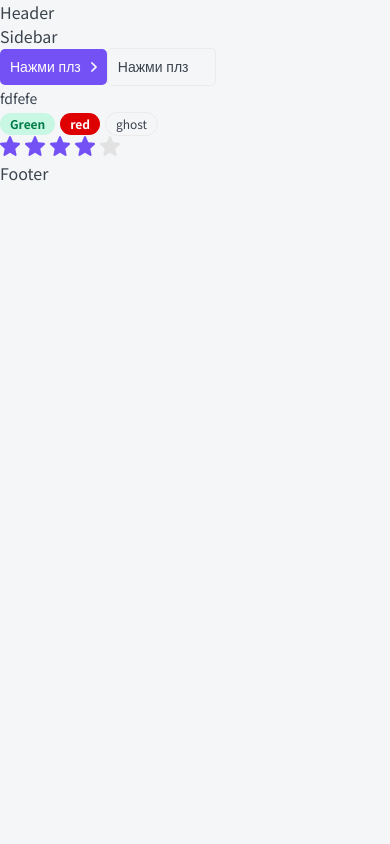
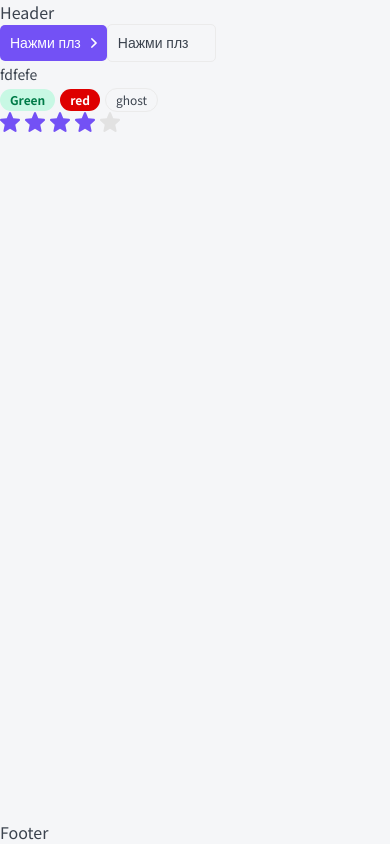
Before and after one commit to voidstone/app-top, a Next.js app: page / in a window 390 px wide. Built offline with nearby package versions, Linux system fonts and the light colour scheme.

Commit message:
feat:add grid style

```diff
--- a/layout/Layout.module.css
+++ b/layout/Layout.module.css
@@ -0,0 +1,43 @@
+.wrapper {
+  display: grid;
+  grid-template-columns: auto 230px minmax(320px, 1200px) auto;
+  grid-template-rows: auto 1fr auto;
+  min-height: 100vh;
+  grid-template-areas:
+    ". header header ."
+    ". sidebar body ."
+    "footer footer footer footer";
+}
+
+.header {
+  grid-area: header;
+  display: none;
+}
+
+.sidebar {
+  grid-area: sidebar;
+}
+
+.body {
+  grid-area: body;
+}
+
+.footer {
+  grid-area: footer;
+}
+
+@media (max-width: 765px) {
+  .wrapper {
+    grid-template-columns: minmax(320px, 1fr);
+    grid-template-areas:
+      "header"
+      "body"
+      "footer";
+  }
+  .sidebar {
+    display: none;
+  }
+  .header {
+    display: block;
+  }
+}
--- a/layout/Layout.tsx
+++ b/layout/Layout.tsx
@@ -7,14 +7,12 @@ import { FunctionComponent } from "react";
 
 const Layout = ({ children }: LayoutProps): JSX.Element => {
   return (
-    <>
-      <Header />
-      <div>
-        <Sidebar />
-        <div>{children}</div>
-      </div>
-      <Footer />
-    </>
+    <div className={styles.wrapper}>
+      <Header className={styles.header} />
+      <Sidebar className={styles.sidebar} />
+      <div className={styles.body}>{children}</div>
+      <Footer className={styles.footer} />
+    </div>
   );
 };
 
--- a/pages/index.tsx
+++ b/pages/index.tsx
@@ -1,6 +1,6 @@
 import { useState } from "react";
 import { Htag, Button, P, Tag, Rating } from "../components";
-import { Layout, withLayout } from "../layout/Layout";
+import { withLayout } from "../layout/Layout";
 
 function Home() {
   const [rating, setRating] = useState<number>(4);
```
